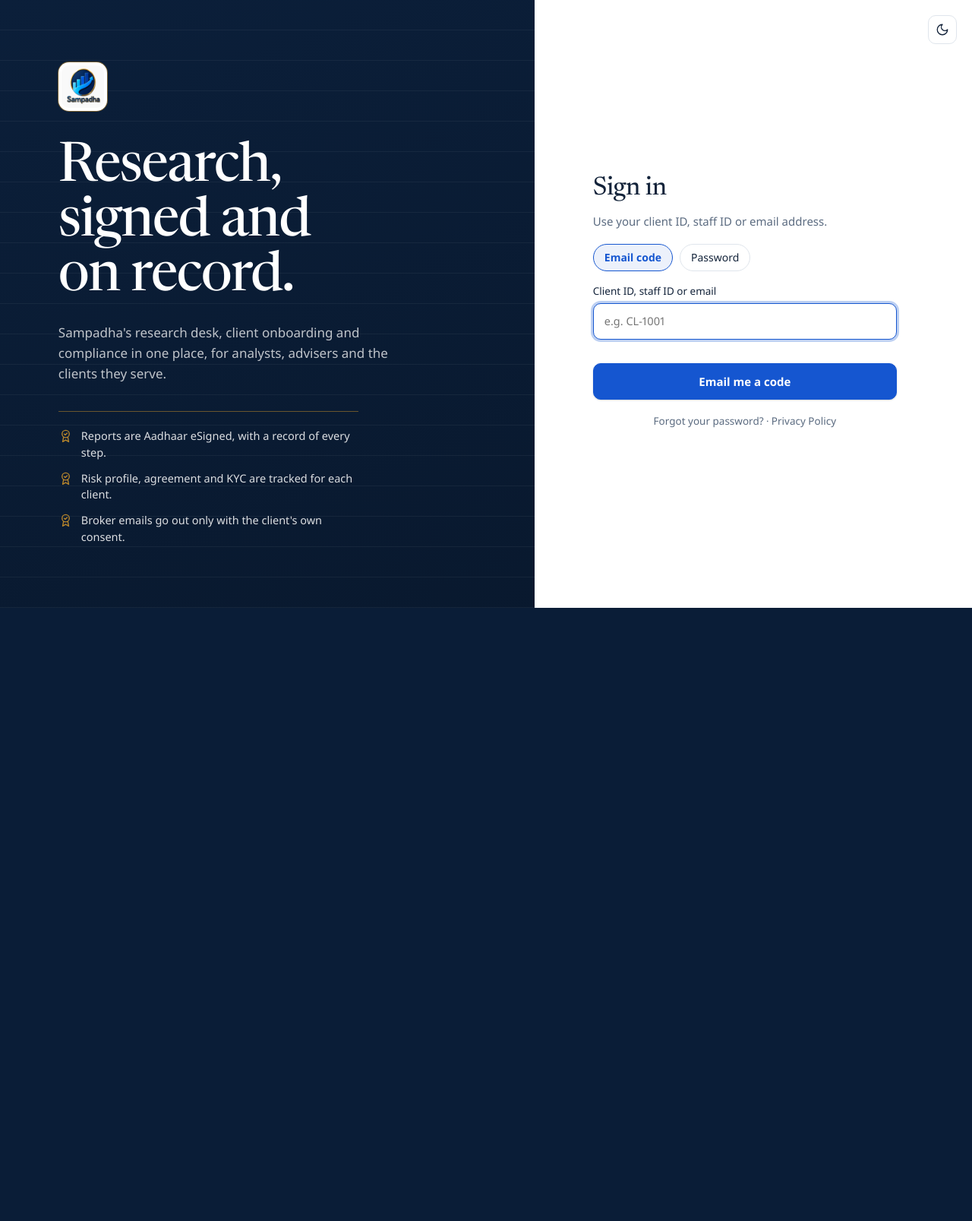
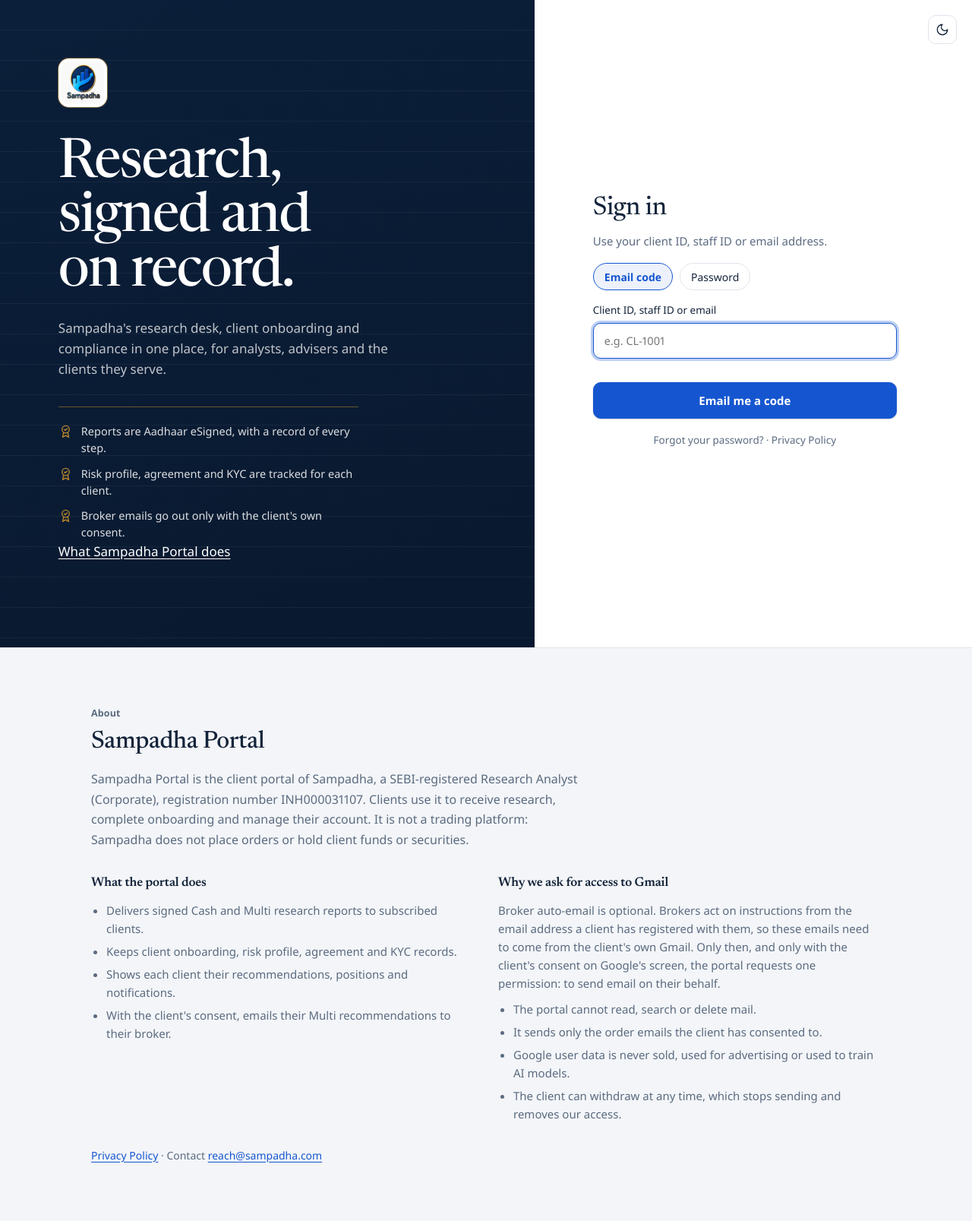
Before and after one commit to finteck-sep192026/Sampadha_Mahogha, a PHP site: page / in a window 1280 px wide. Shown: the whole page at 76% size. Before the commit the page ends 800 px from the top, so only its background shows below. Run offline with PHP 8.4, Linux system fonts and the light colour scheme; some web fonts are replaced.

Commit message:
Describe the portal publicly and update the privacy policy
Google's review needs a home page that explains the app, not only a
login page. The home page now says who runs it, what it does and why
it asks for Gmail, and the policy lists what onboarding actually collects.

Co-Authored-By: Claude Opus 5.5 <noreply@anthropic.com>

```diff
--- a/Sampadha-v2/design-system.css
+++ b/Sampadha-v2/design-system.css
@@ -343,6 +343,86 @@ h3,
   margin-top: 18px;
   font-size: 13px;
 }
+/* Public description of the portal, under sign-in. Google's review needs more than a login page. */
+.login-page {
+  grid-template-rows: minmax(100vh, auto) auto;
+}
+.login-about-link {
+  margin: 28px 0 0;
+  font-size: 15px;
+}
+.login-about-link a {
+  color: #ffffff;
+  text-underline-offset: 3px;
+}
+.login-about {
+  grid-column: 1 / -1;
+  padding: clamp(40px, 6vw, 80px) clamp(22px, 6vw, 96px);
+  background: var(--bg);
+  border-top: 1px solid var(--line);
+  color: var(--ink);
+}
+.login-about-inner {
+  max-width: 1040px;
+  margin: 0 auto;
+}
+.login-about h2 {
+  margin: 0 0 12px;
+  font-family: var(--font-display);
+  font-size: 32px;
+  font-weight: 500;
+}
+.login-about h3 {
+  margin: 0 0 10px;
+  font-size: 17px;
+  font-weight: 600;
+}
+.login-about-lead {
+  max-width: 72ch;
+  margin: 0 0 32px;
+  font-size: 16px;
+  line-height: 1.65;
+  color: var(--muted);
+}
+.login-about-grid {
+  display: grid;
+  grid-template-columns: repeat(2, minmax(0, 1fr));
+  gap: 32px;
+}
+.login-about-grid p,
+.login-about-grid li {
+  font-size: 15px;
+  line-height: 1.6;
+  color: var(--muted);
+}
+.login-about-grid p {
+  margin: 0 0 10px;
+}
+.login-about-grid ul {
+  margin: 0;
+  padding-left: 20px;
+}
+.login-about-grid li + li {
+  margin-top: 6px;
+}
+.login-about-foot {
+  margin: 32px 0 0;
+  font-size: 14px;
+  color: var(--muted);
+}
+.login-about-foot a {
+  color: var(--blue);
+  text-underline-offset: 3px;
+}
+@media (max-width: 780px) {
+  .login-page {
+    grid-template-rows: auto;
+  }
+  .login-about-grid {
+    grid-template-columns: 1fr;
+    gap: 24px;
+  }
+}
 /* Sign-in code (second step): six spaced digits, then the two ways out. */
 #loginCodeForm {
   max-width: 400px;
--- a/Sampadha-v2/index.html
+++ b/Sampadha-v2/index.html
@@ -39,6 +39,7 @@
           <li>Risk profile, agreement and KYC are tracked for each client.</li>
           <li>Broker emails go out only with the client's own consent.</li>
         </ul>
+        <p class="login-about-link"><a href="#about">What Sampadha Portal does</a></p>
       </section>
       <section class="login-box">
         <button class="mode-toggle login-mode" type="button" data-mode-toggle aria-label="Switch to dark mode"><svg class="icon-svg mode-moon" viewBox="0 0 24 24" width="18" height="18" fill="none" stroke="currentColor" stroke-width="1.75" stroke-linecap="round" stroke-linejoin="round" aria-hidden="true"><path d="M12 3a6 6 0 0 0 9 9 9 9 0 1 1-9-9Z"/></svg><svg class="icon-svg mode-sun" viewBox="0 0 24 24" width="18" height="18" fill="none" stroke="currentColor" stroke-width="1.75" stroke-linecap="round" stroke-linejoin="round" aria-hidden="true"><circle cx="12" cy="12" r="4"/><path d="M12 2v2M12 20v2M4.93 4.93l1.41 1.41M17.66 17.66l1.41 1.41M2 12h2M20 12h2M6.34 17.66l-1.41 1.41M19.07 4.93l-1.41 1.41"/></svg></button>
@@ -68,6 +69,48 @@
           </button>
         </form>
         <p class="demo-hint"><button type="button" class="login-forgot" data-forgot-password>Forgot your password?</button> · <a class="login-forgot" href="privacy.html">Privacy Policy</a></p>
+      </section>
+      <section id="about" class="login-about">
+        <div class="login-about-inner">
+          <p class="overline">About</p>
+          <h2>Sampadha Portal</h2>
+          <p class="login-about-lead">
+            Sampadha Portal is the client portal of Sampadha, a SEBI-registered Research Analyst
+            (Corporate), registration number INH000031107. Clients use it to receive research, complete
+            onboarding and manage their account. It is not a trading platform: Sampadha does not place
+            orders or hold client funds or securities.
+          </p>
+          <div class="login-about-grid">
+            <div>
+              <h3>What the portal does</h3>
+              <ul>
+                <li>Delivers signed Cash and Multi research reports to subscribed clients.</li>
+                <li>Keeps client onboarding, risk profile, agreement and KYC records.</li>
+                <li>Shows each client their recommendations, positions and notifications.</li>
+                <li>With the client's consent, emails their Multi recommendations to their broker.</li>
+              </ul>
+            </div>
+            <div>
+              <h3>Why we ask for access to Gmail</h3>
+              <p>
+                Broker auto-email is optional. Brokers act on instructions from the email address a
+                client has registered with them, so these emails need to come from the client's own
+                Gmail. Only then, and only with the client's consent on Google's screen, the portal
+                requests one permission: to send email on their behalf.
+              </p>
+              <ul>
+                <li>The portal cannot read, search or delete mail.</li>
+                <li>It sends only the order emails the client has consented to.</li>
+                <li>Google user data is never sold, used for advertising or used to train AI models.</li>
+                <li>The client can withdraw at any time, which stops sending and removes our access.</li>
+              </ul>
+            </div>
+          </div>
+          <p class="login-about-foot">
+            <a href="privacy.html">Privacy Policy</a> · Contact
+            <a href="mailto:reach@sampadha.com">reach@sampadha.com</a>
+          </p>
+        </div>
       </section>
     </main>
     <div id="portal" class="portal hidden">
```
Also changed, not shown: Sampadha-v2/privacy.html (+17 -12 lines), supabase/GOOGLE-VERIFICATION.md (+1 -1 lines).
